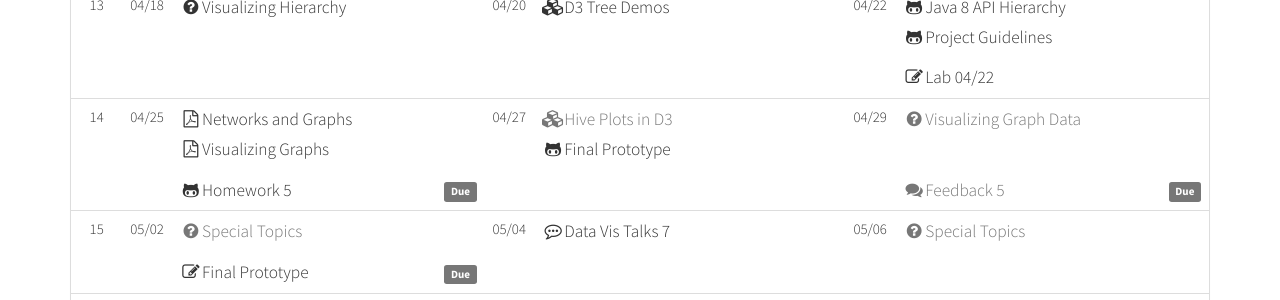
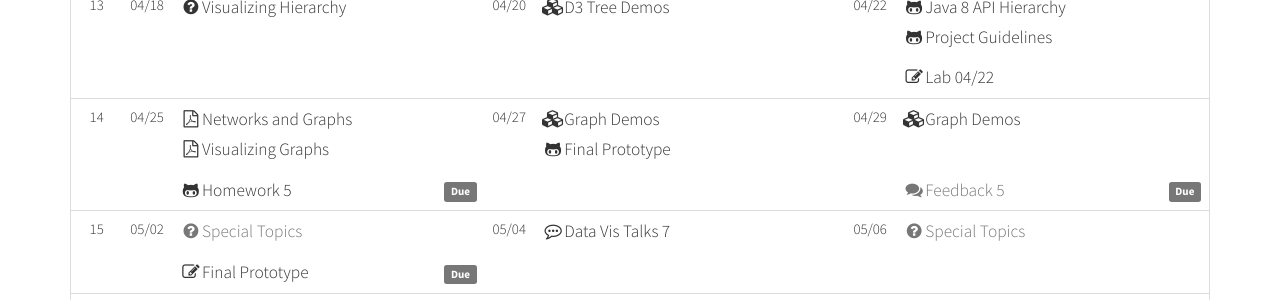
Before and after one commit to usf-cs360-2016/usf-cs360-2016.github.io, a Jekyll site: the page built from schedule.html, in a window 1280 px wide and 900 px high, scrolled down 1228 px. Shown: the part 300-600 px from the top of the window. Built offline with Jekyll 4.4.1, drawn with Linux system fonts in a browser that asks for light colours; nearby versions of some CDN libraries.

Commit message:
Adding demos.

```diff
--- a/_data/schedule.yml
+++ b/_data/schedule.yml
@@ -545,9 +545,9 @@
     - class : 2016-04-27 # wednesday
       style : false
       notes :
-        - name  : "Hive Plots in D3"
+        - name  : "Graph Demos"
           icon  : "fa-cubes"
-          style : "text-muted"
+          link  : "https://bl.ocks.org/sjengle/f6f522f3969752b384cfec5449eacd98"
         - name  : "Final Prototype"
           link  : "https://github.com/usf-cs360-2016/templates-cs360/blob/gh-pages/project/prototype.md"
           icon  : "fa-github-alt"
@@ -556,9 +556,9 @@
     - class : 2016-04-29 # friday
       style : false
       notes :
-        - name  : "Visualizing Graph Data"
-          style : "text-muted"
-          icon  : "fa-question-circle"
+        - name  : "Graph Demos"
+          icon  : "fa-cubes"
+          link  : "https://bl.ocks.org/sjengle/f6f522f3969752b384cfec5449eacd98"
       dates :
         - name  : "Feedback 5"
           style : "text-muted"
```
